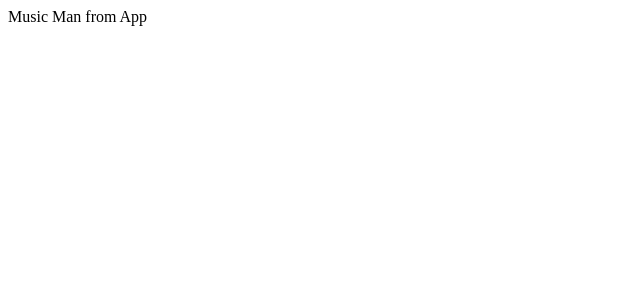
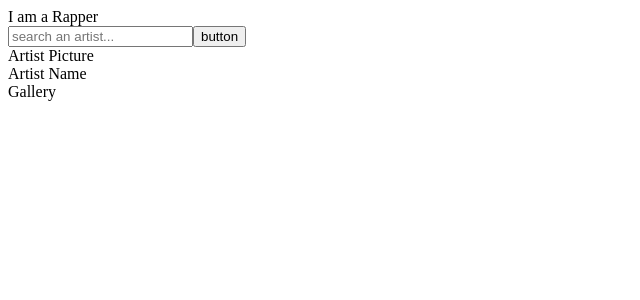
Before and after one commit to cds-amal/rapper, a React (Create React App) app: page / in a window 1280 px wide. Shown: the top 300 px of the page, without its empty margins (0-640 px from the left). Built offline with nearby package versions, Linux system fonts and the light colour scheme.

Commit message:
initial html structure

```diff
--- a/src/App.js
+++ b/src/App.js
@@ -5,7 +5,21 @@ class App extends Component {
   render() {
     return (
       <div>
-        Music Man from App
+        <div className="App-title">I am a Rapper</div>
+
+        <div>
+          <input placeholder="search an artist..."/>
+          <button>button</button>
+        </div>
+
+        <div className="Profile">
+          <div>Artist Picture</div>
+          <div>Artist Name</div>
+        </div>
+
+        <div className="Gallery">
+          Gallery
+        </div>
       </div>
     );
   }
```
